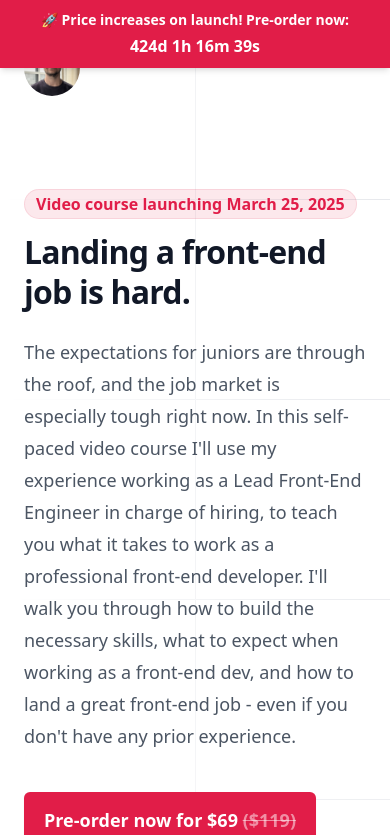
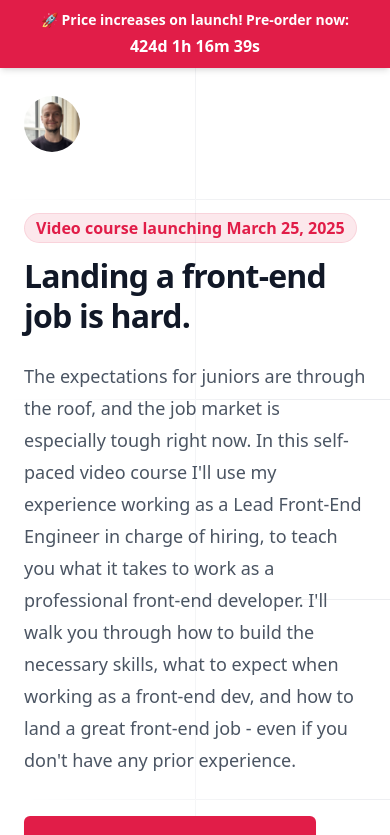
Before and after one commit to mbrodt/portfolio-v3, a Next.js app: page /course in a window 390 px wide. Shown: the top 835 px of the page. Built offline with nearby package versions, Linux system fonts and the light colour scheme; no server answers.

Commit message:
feat: Update spacing

```diff
--- a/src/app/course/page.tsx
+++ b/src/app/course/page.tsx
@@ -41,7 +41,7 @@ export default function Course() {
             strokeWidth={0}
           />
         </svg>
-        <div className="mx-auto max-w-7xl px-6 pb-24 pt-10 sm:pb-32 lg:flex lg:px-8 lg:py-40">
+        <div className="mx-auto max-w-7xl px-6 pb-24 pt-24 sm:pb-32 lg:flex lg:px-8 lg:py-40">
           <div className="mx-auto max-w-2xl lg:mx-0 lg:max-w-xl lg:flex-shrink-0 lg:pt-8">
             <Image
               src={avatarImage}
@@ -50,7 +50,7 @@ export default function Course() {
               className="h-14 w-14 rounded-full object-cover"
               priority
             />
-            <div className="mt-24 sm:mt-32 lg:mt-16">
+            <div className="mt-16 sm:mt-32 lg:mt-16">
               <span className="rounded-full bg-rose-600/10 px-3 py-1 font-semibold leading-6 text-rose-600 ring-1 ring-inset ring-rose-600/10">
                 Video course launching March 25, 2025
               </span>
```
